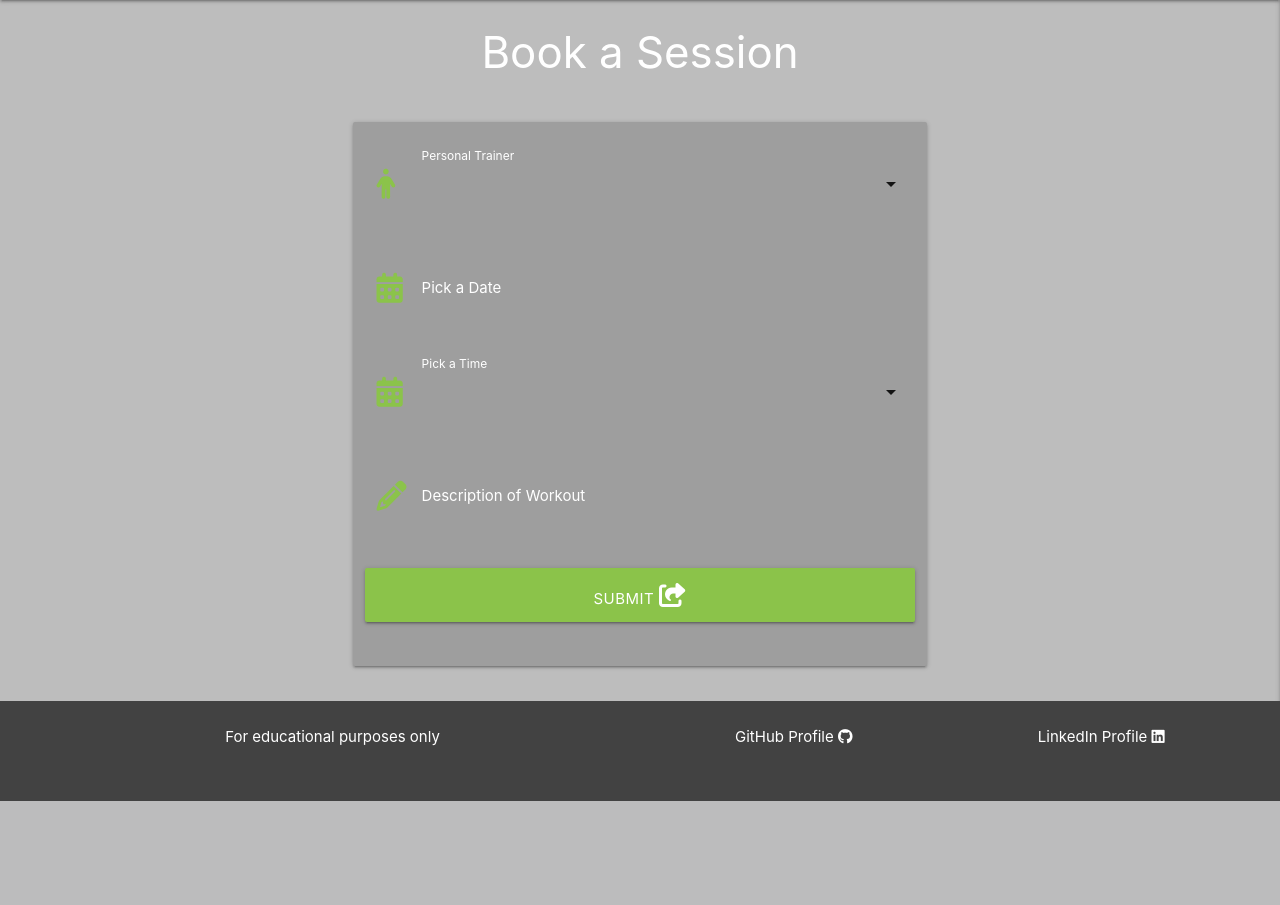
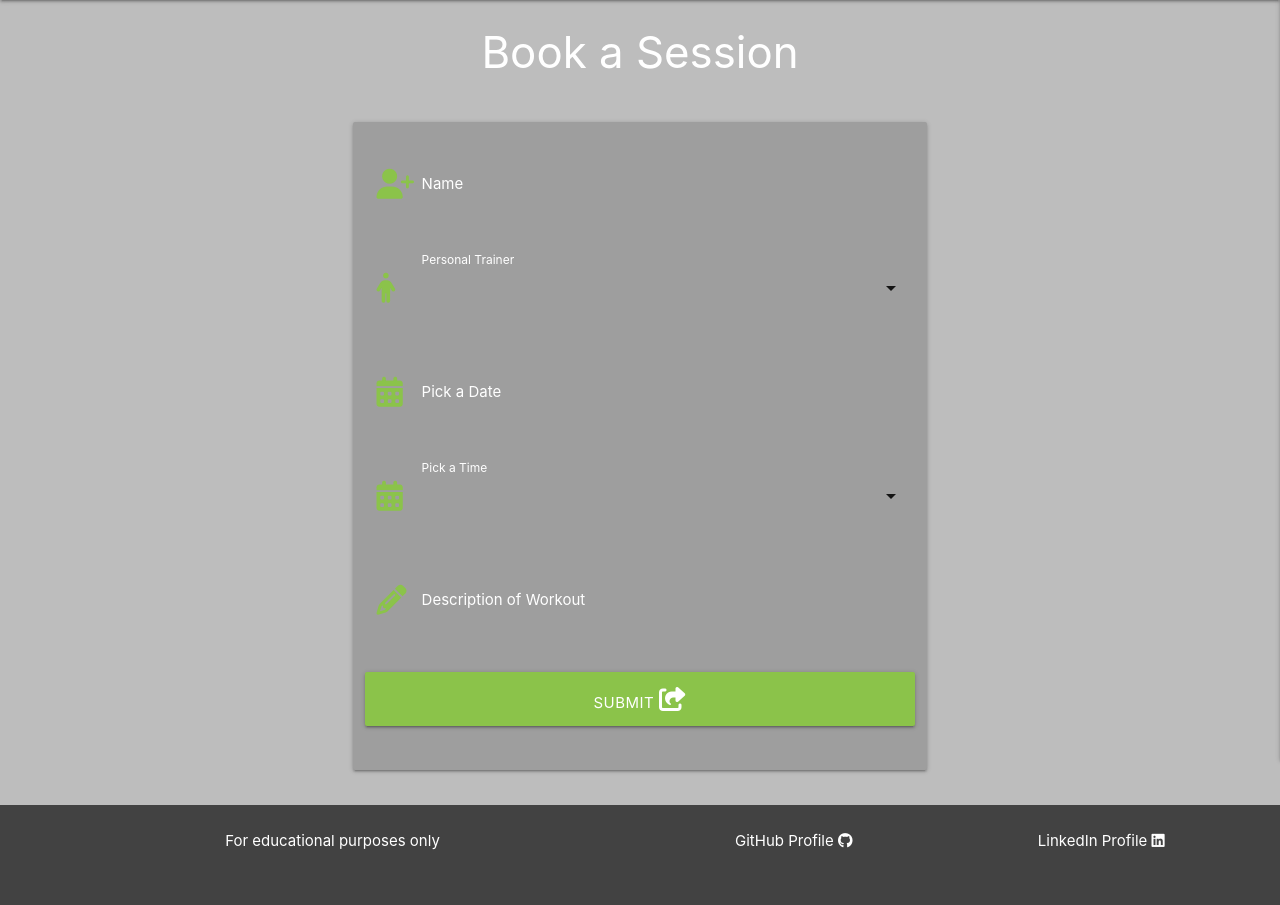
Before and after one commit to andrewcannan/elite-pt-pro, a Flask app: page /book_session in a window 1280 px wide. Shown: the part 100-1005 px from the top of the page. Before the commit the page ends 901 px from the top, so only its background shows below. Run offline with Flask 3, Linux system fonts and the light colour scheme; some libraries are stand-ins or nearby versions.

Commit message:
add name column to session model and db table, add input field to book session form for name

```diff
--- a/eliteptpro/models.py
+++ b/eliteptpro/models.py
@@ -54,6 +54,7 @@ class Sessions(db.Model):
         "user.id", ondelete="CASCADE"), nullable=False)
     trainer_id = db.Column(db.Integer, db.ForeignKey(
         "trainers.id", ondelete="CASCADE"), nullable=False)
+    name = db.Column(db.String, nullable=False)
     date = db.Column(db.Date, nullable=False)
     time = db.Column(db.Time, nullable=False)
     description = db.Column(db.Text, nullable=False)
--- a/eliteptpro/templates/book_session.html
+++ b/eliteptpro/templates/book_session.html
@@ -6,6 +6,14 @@
 <div class="row">
     <form class="col s12 m8 offset-m2" method="POST" action="{{ url_for('book_session') }}">
         <div class="card-panel grey draken-3">
+            <!-- Name input -->
+            <div class="row">
+                <div class="input-field col s12">
+                    <i class="fa-solid fa-user-plus prefix light-green-text"></i>
+                    <input id="name" name="name" type="text" class="validate white-text" required>
+                    <label for="name" class="white-text">Name</label>
+                </div>
+            </div>
             <!-- Trainer dropdown list -->
             <div class="row">
                 <div class="input-field col s12">
```
